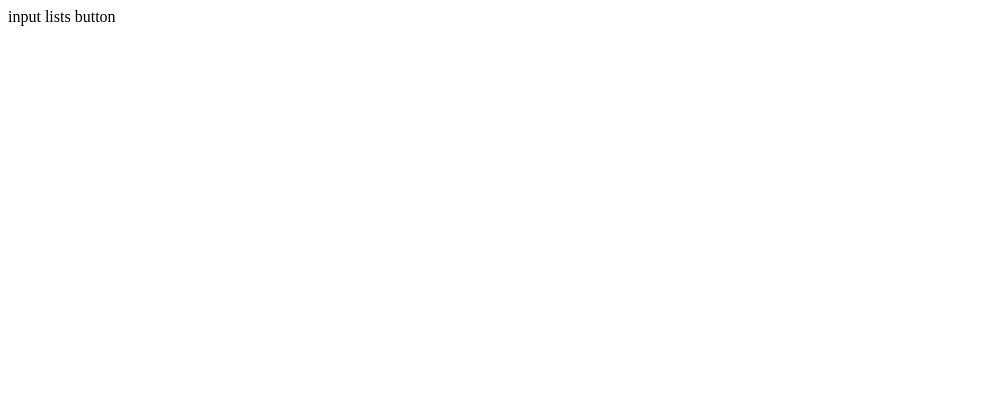
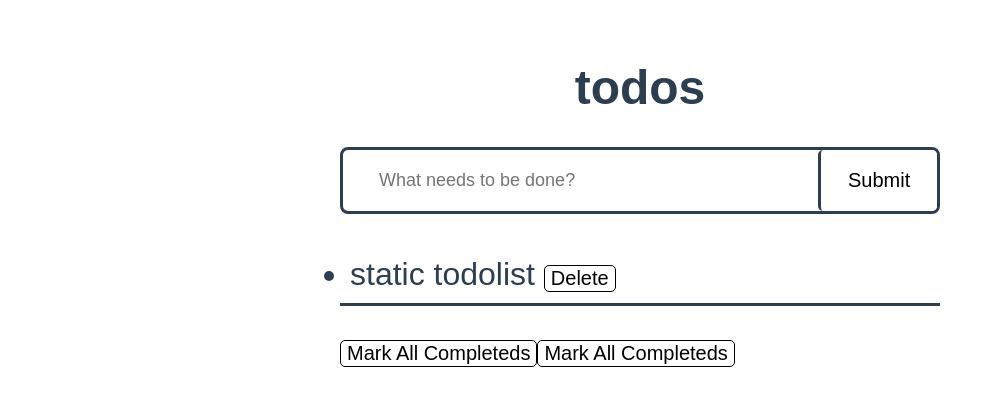
Before and after one commit to satabdiglobalyhub/Todos, a Vue app: page / in a window 1280 px wide. Before the commit this address had no page. Shown: the top 406 px of the page, without its empty margins (0-995 px from the left). Built offline with nearby package versions, Linux system fonts and the light colour scheme.

Commit message:
feat:component integration

```diff
--- a/index.html
+++ b/index.html
@@ -4,7 +4,7 @@
     <meta charset="UTF-8">
     <link rel="icon" href="/favicon.ico">
     <meta name="viewport" content="width=device-width, initial-scale=1.0">
-    <title>Todo App</title>
+    <title>Todo List</title>
   </head>
   <body>
     <div id="app"></div>
--- a/package.json
+++ b/package.json
@@ -1,5 +1,5 @@
 {
-  "name": "todo",
+  "name": "todolist",
   "version": "0.0.0",
   "private": true,
   "scripts": {
@@ -8,8 +8,7 @@
     "preview": "vite preview"
   },
   "dependencies": {
-    "vue": "^3.2.45",
-    "vue-router": "^4.1.6"
+    "vue": "^3.2.45"
   },
   "devDependencies": {
     "@vitejs/plugin-vue": "^4.0.0",
--- a/src/App.vue
+++ b/src/App.vue
@@ -11,3 +11,7 @@ export default {
   },
 };
 </script>
+
+<style>
+
+</style>
--- a/src/UI/components/TodoButton.vue
+++ b/src/UI/components/TodoButton.vue
@@ -1,3 +1,27 @@
 <template>
-    button
+  <button>{{ buttonName }}</button>
 </template>
+
+<script>
+export default {
+  props: {
+    buttonName: {
+      type: String,
+      default: "",
+    },
+  },
+};
+</script>
+
+<style>
+button {
+  font-size: 20px;
+  border: 1px solid black;
+  border-radius: 5px;
+  background-color: white;
+}
+button:hover {
+  color: white;
+  background-color: black;
+}
+</style>
--- a/src/UI/components/TodoInput.vue
+++ b/src/UI/components/TodoInput.vue
@@ -1 +1,27 @@
-<template>input</template>
+<template>
+  <form @submit.prevent="addNewTodo" class="form">
+    <input
+      type="text"
+      placeholder="What needs to be done?"
+      class="todo-input"
+      required
+    />
+  </form>
+</template>
+
+<script></script>
+
+<style>
+.form {
+  display: flex;
+  border: 3px solid #2c3e50;
+}
+.todo-input {
+  padding: 10px 18px;
+  font-size: 18px;
+  border: none;
+}
+.todo-input:focus {
+  outline: none;
+}
+</style>
--- a/src/components/Todoapp/Todoindex.vue
+++ b/src/components/Todoapp/Todoindex.vue
@@ -1,23 +1,77 @@
 <template>
-  <div>
-    <Todoinput />
-    <Todolist />
-    <Todobutton />
+  <div class="container">
+    <h1 class="title">todos</h1>
+    <div class="input">
+      <TodoInput class="todo-input" />
+      <TodoButton class="todo-button" :buttonName="Submit" />
+    </div>
+    <div>
+      <TodoList />
+      <!-- did not add Todobutton here to add it in the Todolist  -->
+    </div>
+    <div>
+      <TodoChange />
+    </div>
   </div>
 </template>
 
 <script>
-import Todoinput from "../../UI/components/TodoInput.vue";
-import Todolist from "./components/Todolist.vue";
-import Todobutton from "../../UI/components/TodoButton.vue";
+import TodoInput from "../../UI/components/TodoInput.vue";
+import TodoList from "./components/TodoList.vue";
+import TodoButton from "../../UI/components/TodoButton.vue";
+import TodoChange from "./components/Todochange.vue";
 
 export default {
   components: {
-    Todoinput,
-    Todolist,
-    Todobutton,
+    TodoInput,
+    TodoList,
+    TodoButton,
+    TodoChange,
+  },
+  data() {
+    return {
+      Submit: "Submit",
+    };
   },
 };
 </script>
 
-<style></style>
+<style>
+* {
+  box-sizing: border-box;
+}
+#app {
+  font-family: Arial, Helvetica, sans-serif;
+  color: #2c3e50;
+  margin-top: 60px;
+  font-size: 24px;
+}
+.container {
+  max-width: 600px;
+  margin: 0 auto;
+}
+.title {
+  margin-top: 50px;
+  display: flex;
+  justify-content: center;
+}
+.input {
+  display: flex;
+  width: 100%;
+  border: 3px solid #2c3e50;
+  border-radius: 8px;
+}
+.todo-input {
+  width: 80%;
+  padding: 10px 18px;
+  font-size: 18px;
+  border: none;
+}
+.todo-button {
+  width: 20%;
+  border-left: 3px solid #2c3e50;
+  border-top: 0px;
+  border-right: 0px;
+  border-bottom: 0px;
+}
+</style>
--- /dev/null
+++ b/src/components/Todoapp/components/TodoChange.vue
@@ -0,0 +1,20 @@
+<template>
+  <div>
+    <TodoButton :buttonName="MarkAll" />
+    <TodoButton :buttonName="MarkAll" />
+  </div>
+</template>
+
+<script>
+import TodoButton from "../../../UI/components/TodoButton.vue";
+export default {
+  components: {
+    TodoButton,
+  },
+  data() {
+    return {
+      MarkAll: "Mark All Completeds",
+    };
+  },
+};
+</script>
--- a/src/components/Todoapp/components/Todolist.vue
+++ b/src/components/Todoapp/components/Todolist.vue
@@ -1,6 +1,31 @@
 <template>
-    lists
+  <div >
+    <ul class="list">
+      <li>static todolist <TodoButton :buttonName="Delete" /></li>
+    </ul>
+  </div>
 </template>
 
 <script>
+import TodoButton from "../../../UI/components/TodoButton.vue";
+export default {
+  components: {
+    TodoButton,
+  },
+  data() {
+    return {
+      Delete: "Delete",
+    };
+  },
+};
 </script>
+
+<style>
+
+.list {
+  padding: 10px;
+  border-bottom: 3px solid #2c3e50;
+  font-size: xx-large;
+  display: flex;
+}
+</style>
```
Also changed, not shown: 1 other file (tests, documents, lock files or other folders).
